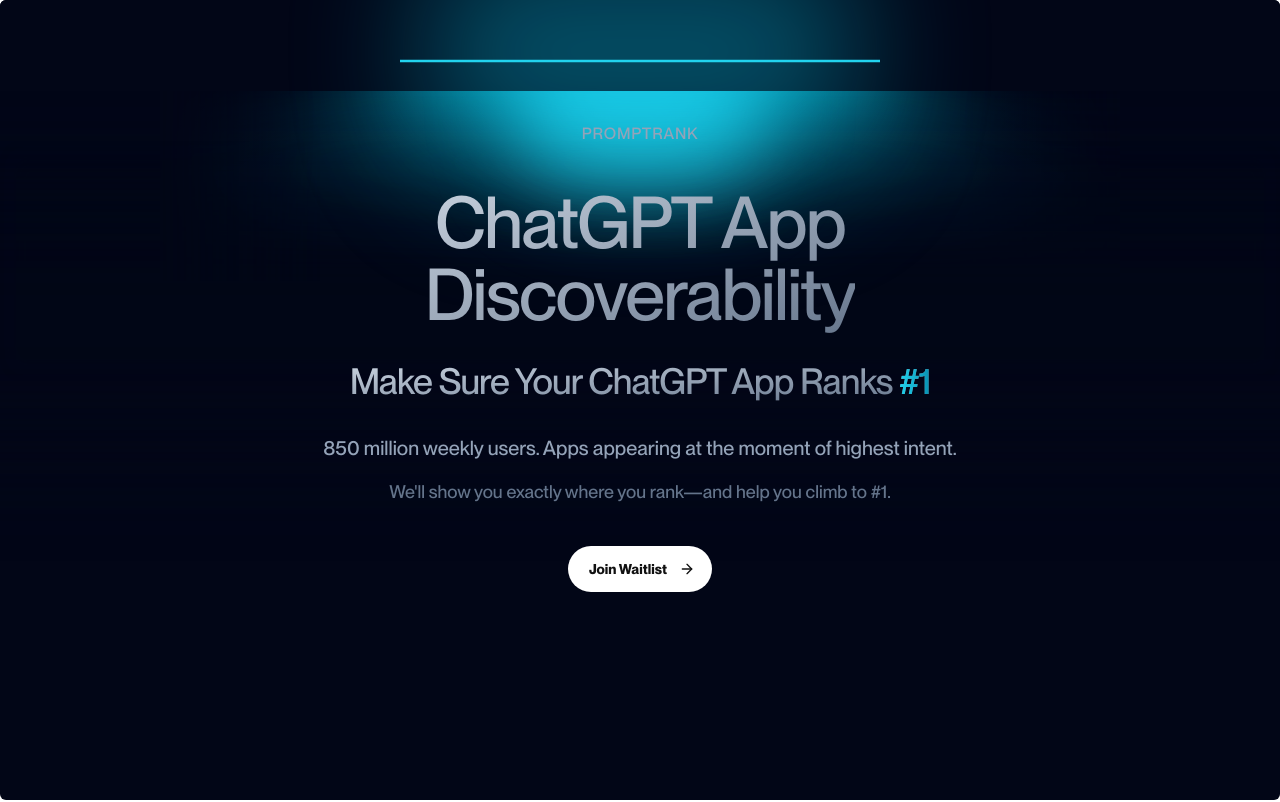
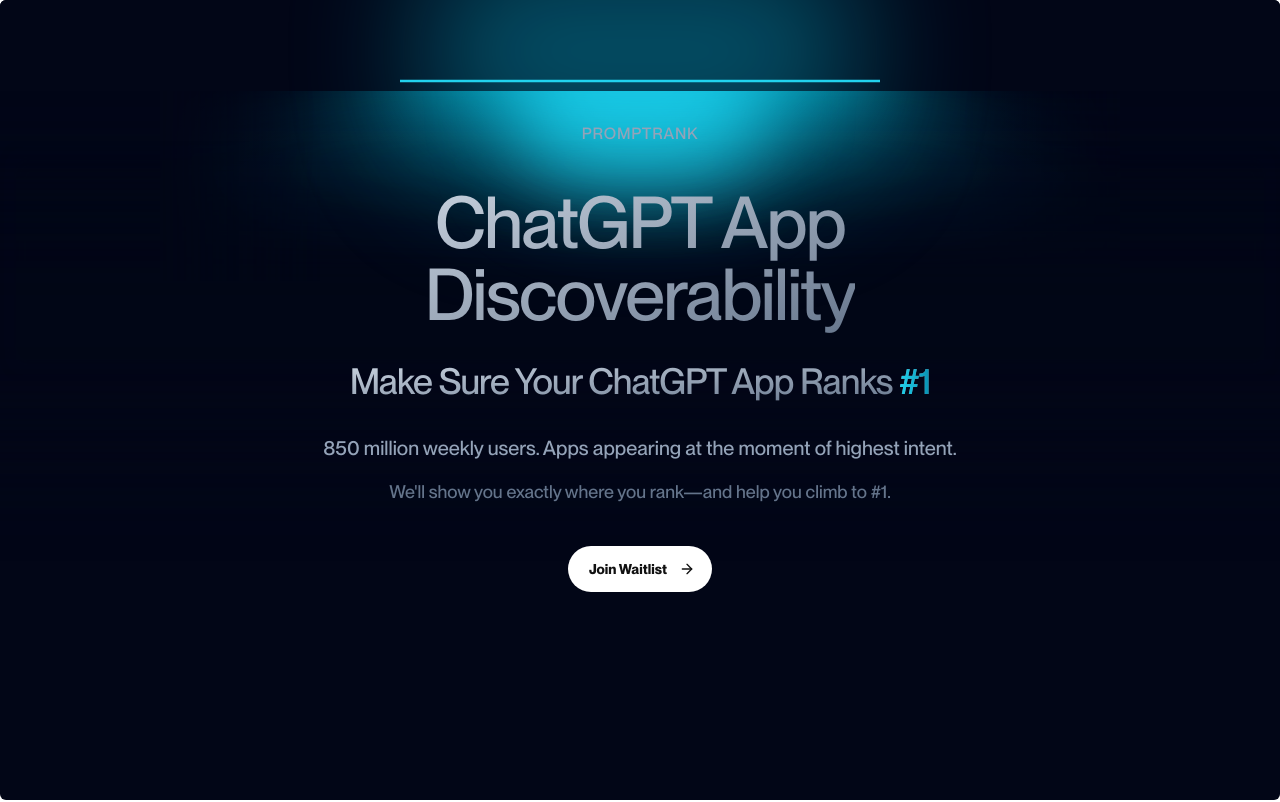
Before and after one commit to vincentmcleese/appsdiscoverability, a Next.js app: page / in a window 1280 px wide. Shown: the top 802 px of the page. Built offline with nearby package versions, Linux system fonts and the light colour scheme; no server answers.

Commit message:
fix: Align light bar with glow at same vertical position
- Changed light bar from -4rem to -3rem to match glow position
- Both elements now perfectly aligned vertically

```diff
--- a/components/ui/lamp.tsx
+++ b/components/ui/lamp.tsx
@@ -72,7 +72,7 @@
             duration: 0.8,
             ease: "easeInOut",
           }}
-          className="absolute inset-auto z-50 h-0.5 w-[30rem] -translate-y-[4rem] -translate-x-1/2 left-1/2 bg-cyan-400 "
+          className="absolute inset-auto z-50 h-0.5 w-[30rem] -translate-y-[3rem] -translate-x-1/2 left-1/2 bg-cyan-400 "
         ></motion.div>
         <div className="absolute inset-auto z-40 h-44 w-full -translate-y-[8rem] bg-slate-950 "></div>
       </div>
```
